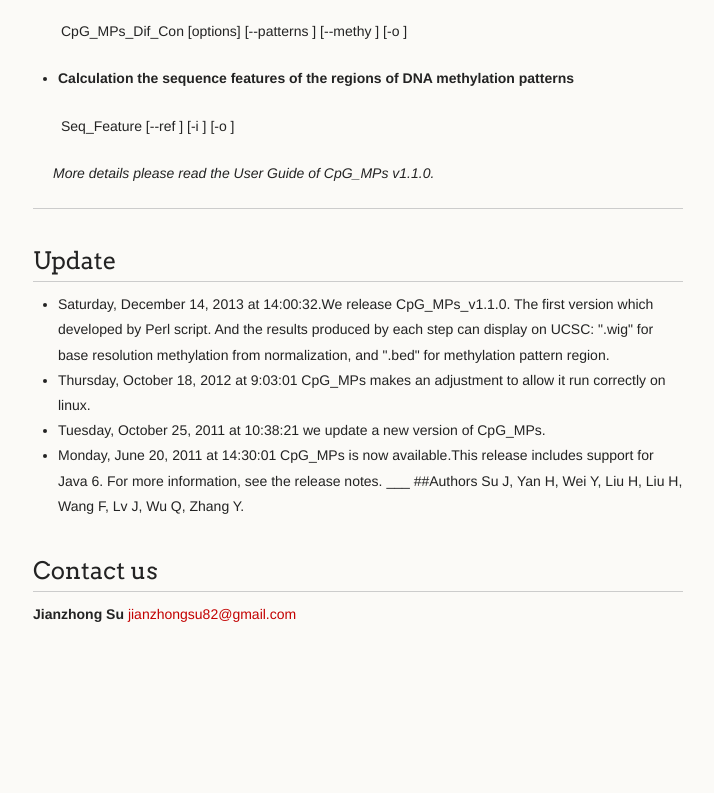
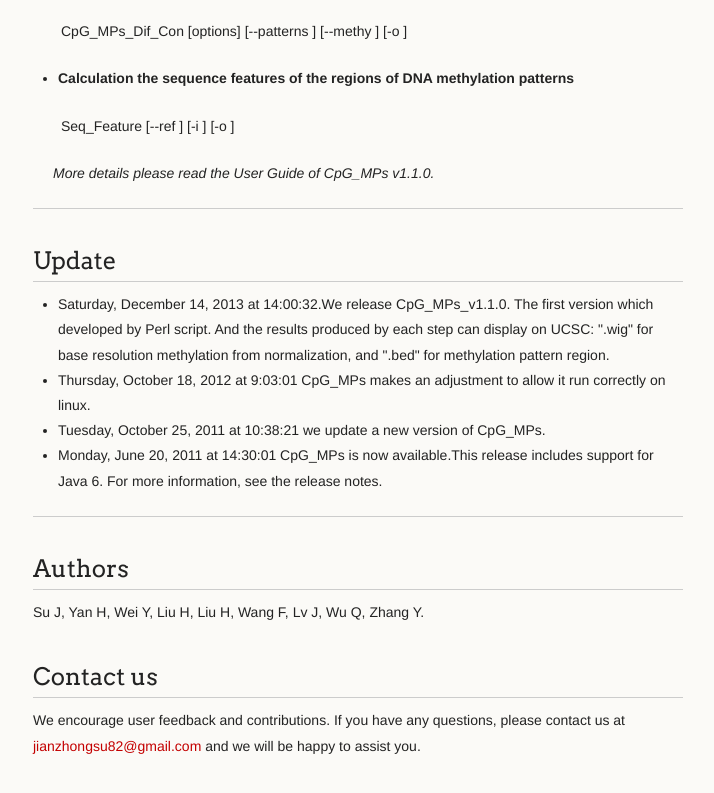
Before and after one commit to Kinspact/CpG_MPs, a plain HTML site: page index.html in a window 1280 px wide. Shown: the part 920-1713 px from the top of the page, without its empty margins (277-991 px from the left). Before the commit the page ends 1619 px from the top, so only its background shows below. Drawn offline with Linux system fonts and the light colour scheme.

Commit message:
Create gh-pages branch via GitHub

```diff
--- a/index.html
+++ b/index.html
@@ -97,16 +97,20 @@ It includes four main modules as follows:</p>
 <li>Saturday, December 14, 2013 at 14:00:32.We release CpG_MPs_v1.1.0. The first version which developed by Perl script. And the results produced by each step can display on UCSC: ".wig" for base resolution methylation from normalization, and ".bed" for methylation pattern region. </li>
 <li>Thursday, October 18, 2012 at 9:03:01 CpG_MPs makes an adjustment to allow it run correctly on linux.</li>
 <li>Tuesday, October 25, 2011 at 10:38:21 we update a new version of CpG_MPs.</li>
-<li>Monday, June 20, 2011 at 14:30:01 CpG_MPs is now available.This release includes support for Java 6. For more information, see the release notes.
-___
-##Authors
-Su J, Yan H, Wei Y, Liu H, Liu H, Wang F, Lv J, Wu Q, Zhang Y.</li>
+<li>Monday, June 20, 2011 at 14:30:01 CpG_MPs is now available.This release includes support for Java 6. For more information, see the release notes.</li>
 </ul>
+
+<hr>
+
+<h2>
+<a id="authors" class="anchor" href="#authors" aria-hidden="true"><span class="octicon octicon-link"></span></a>Authors</h2>
+
+<p>Su J, Yan H, Wei Y, Liu H, Liu H, Wang F, Lv J, Wu Q, Zhang Y.</p>
 
 <h2>
 <a id="contact-us" class="anchor" href="#contact-us" aria-hidden="true"><span class="octicon octicon-link"></span></a>Contact us</h2>
 
-<p><strong>Jianzhong Su</strong> <a href="mailto:jianzhongsu82@gmail.com">jianzhongsu82@gmail.com</a></p>
+<p>We encourage user feedback and contributions. If you have any questions, please contact us at <a href="mailto:jianzhongsu82@gmail.com">jianzhongsu82@gmail.com</a> and we will be happy to assist you.</p>
       </section>
       <footer>
         <p><small>Hosted on <a href="https://pages.github.com">GitHub Pages</a> using the Dinky theme</small></p>
```
Also changed, not shown: params.json (+1 -1 lines).
